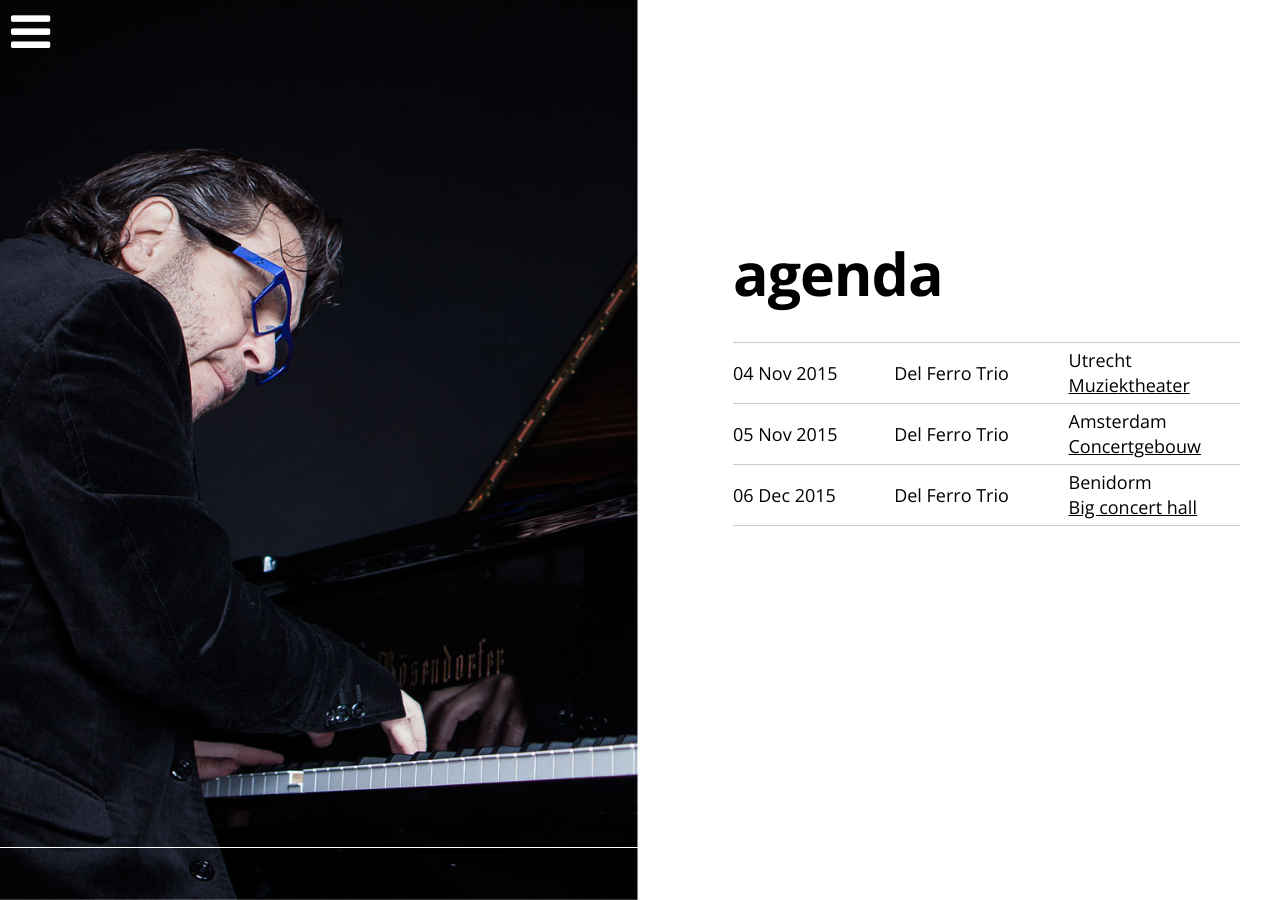
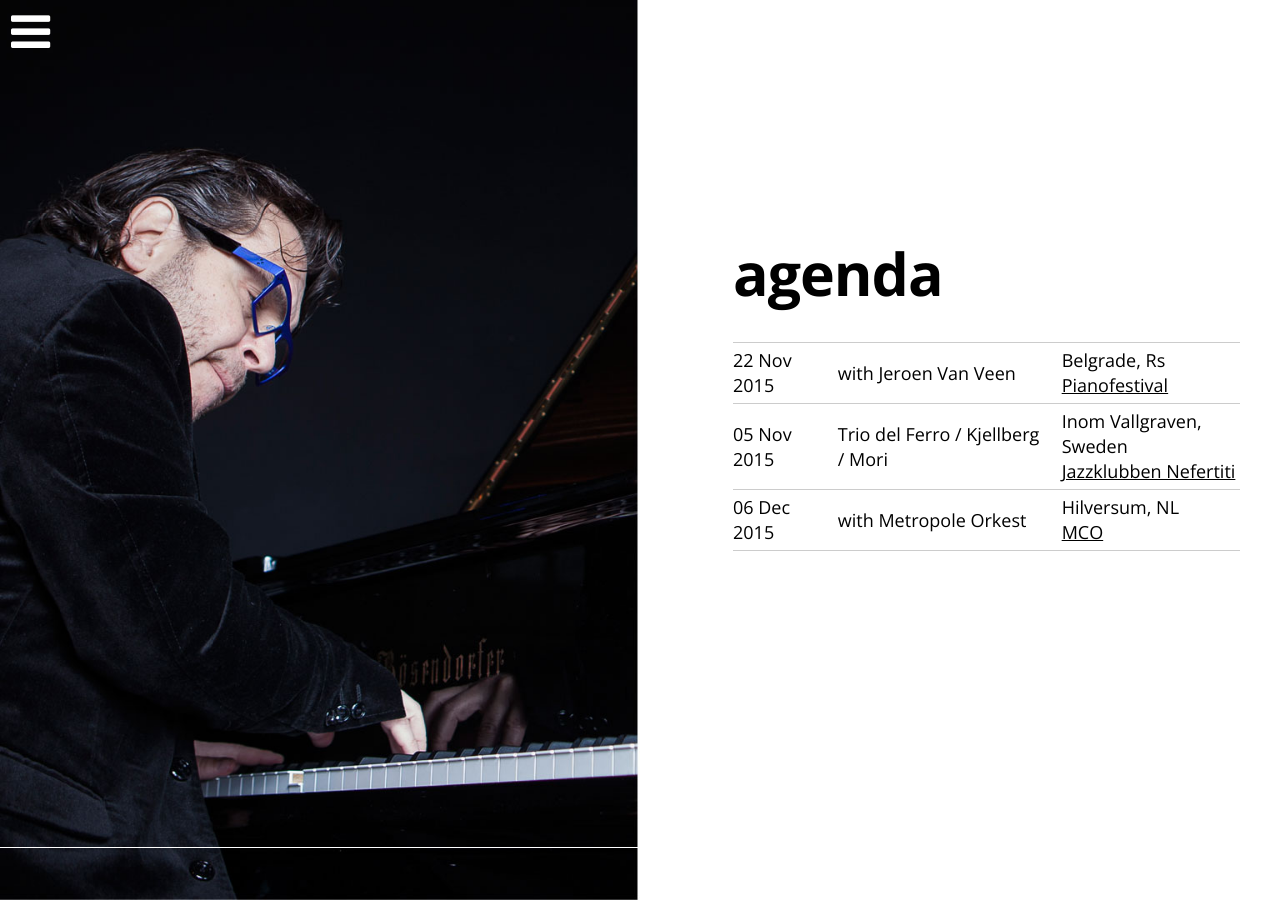
Before and after one commit to mikedelferro/website, a Jekyll site: the page built from agenda.html, in a window 1280 px wide. Built offline with Jekyll 4.4.1, drawn with Linux system fonts in a browser that asks for light colours; nearby versions of some CDN libraries.

Commit message:
Updated '_config.yml' via CloudCannon

```diff
--- a/_config.yml
+++ b/_config.yml
@@ -1,16 +1,16 @@
 gigs:
-  - title: Del Ferro Trio
-    date: 2015-11-04T00:00:00.000Z
-    location: Utrecht
-    venue: Muziektheater
-    url: 'http://www.ziggo.com'
-  - title: Del Ferro Trio
+  - title: with Jeroen Van Veen
+    date: 2015-11-22T00:00:00.000Z
+    location: 'Belgrade, Rs'
+    venue: Pianofestival
+    url: ''
+  - title: Trio del Ferro / Kjellberg / Mori
     date: 2015-11-05T00:00:00.000Z
-    location: Amsterdam
-    venue: Concertgebouw
-    url: 'http://www.ziggo.com'
-  - title: Del Ferro Trio
+    location: 'Inom Vallgraven, Sweden'
+    venue: Jazzklubben Nefertiti
+    url: ''
+  - title: with Metropole Orkest
     date: 2015-12-06T00:00:00.000Z
-    location: Benidorm
-    venue: Big concert hall
-    url: 'http://www.ziggo.com'
+    location: 'Hilversum, NL'
+    venue: MCO
+    url: ''
```
